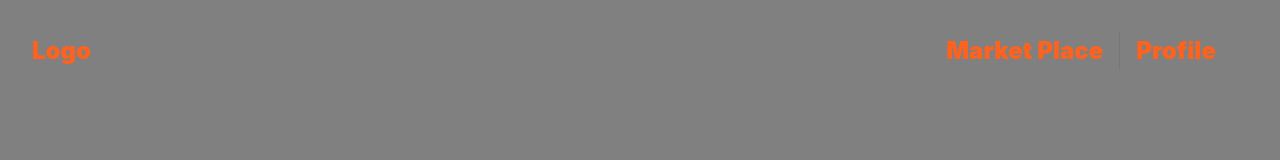
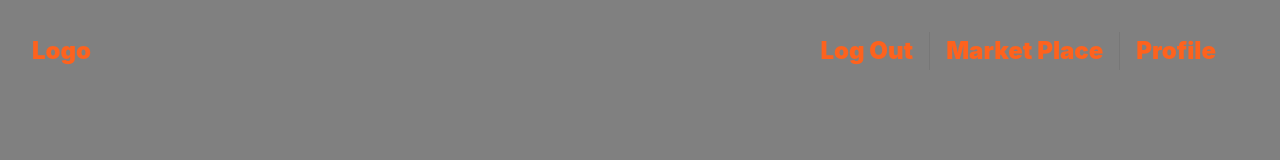
Before and after one commit to JenkAli/ebay-Cw, a Vue app in the folder client/: page / in a window 1280 px wide. Shown: the top 160 px of the page. Built offline with nearby package versions, Linux system fonts and the light colour scheme.

Commit message:
Adding logout button

```diff
--- a/client/src/App.vue
+++ b/client/src/App.vue
@@ -12,7 +12,13 @@ export default {
       axios.defaults.headers.common["Authorization"] = "";
     }
   },
-}
+  methods: {
+    logout() {
+      localStorage.clear();
+      this.$router.push("/");
+    },
+  },
+};
 </script>
 
 <template>
@@ -22,6 +28,7 @@ export default {
         <RouterLink to="/market">Logo</RouterLink>
       </div>
       <div className="items">
+        <a v-on:click="logout" href="#">Log Out</a>
         <RouterLink to="/market">Market Place</RouterLink>
         <RouterLink to="/profile">Profile</RouterLink>
       </div>
--- a/client/src/views/LoginView.vue
+++ b/client/src/views/LoginView.vue
@@ -50,7 +50,6 @@ export default {
       axios
         .post("http://127.0.0.1:8000/api/v1/token/login/", formData)
         .then((response) => {
-          console.log(this.email);
           const token = response.data.auth_token;
           this.$store.commit("setToken", token, this.email);
           axios.defaults.headers.common["Authorization"] = "Token " + token;
```
